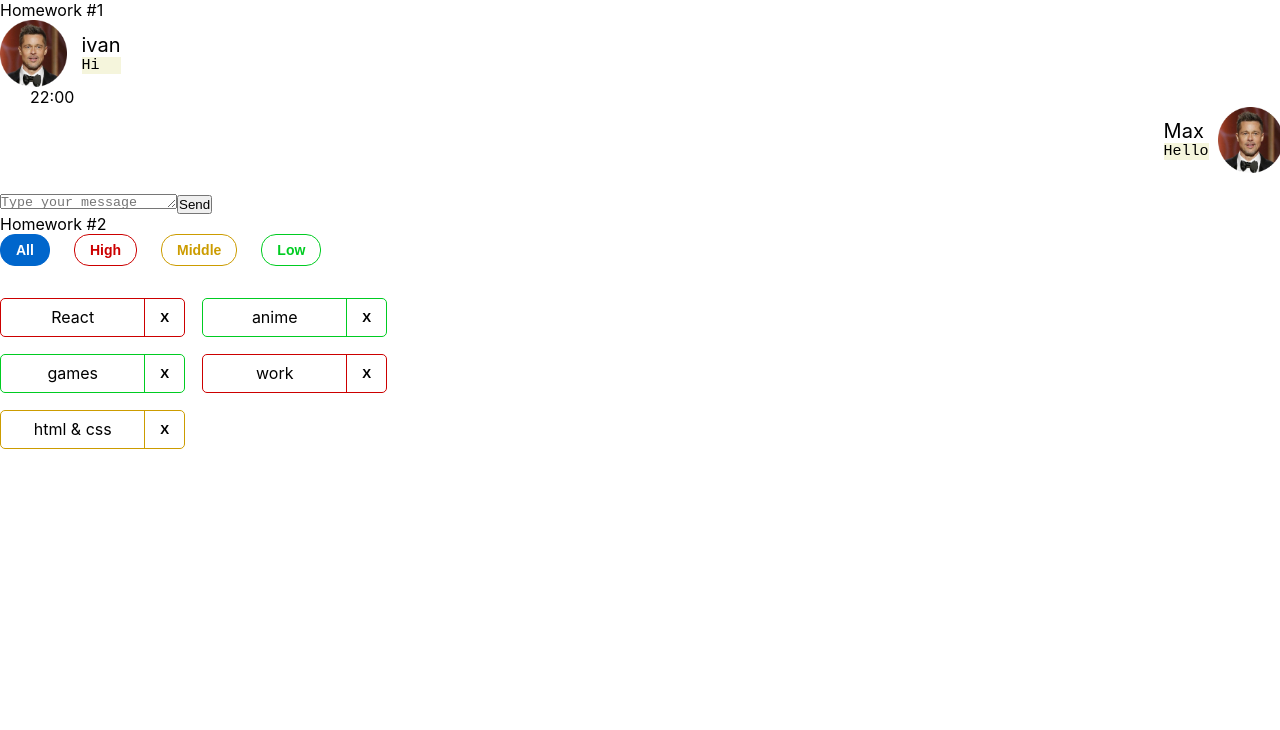
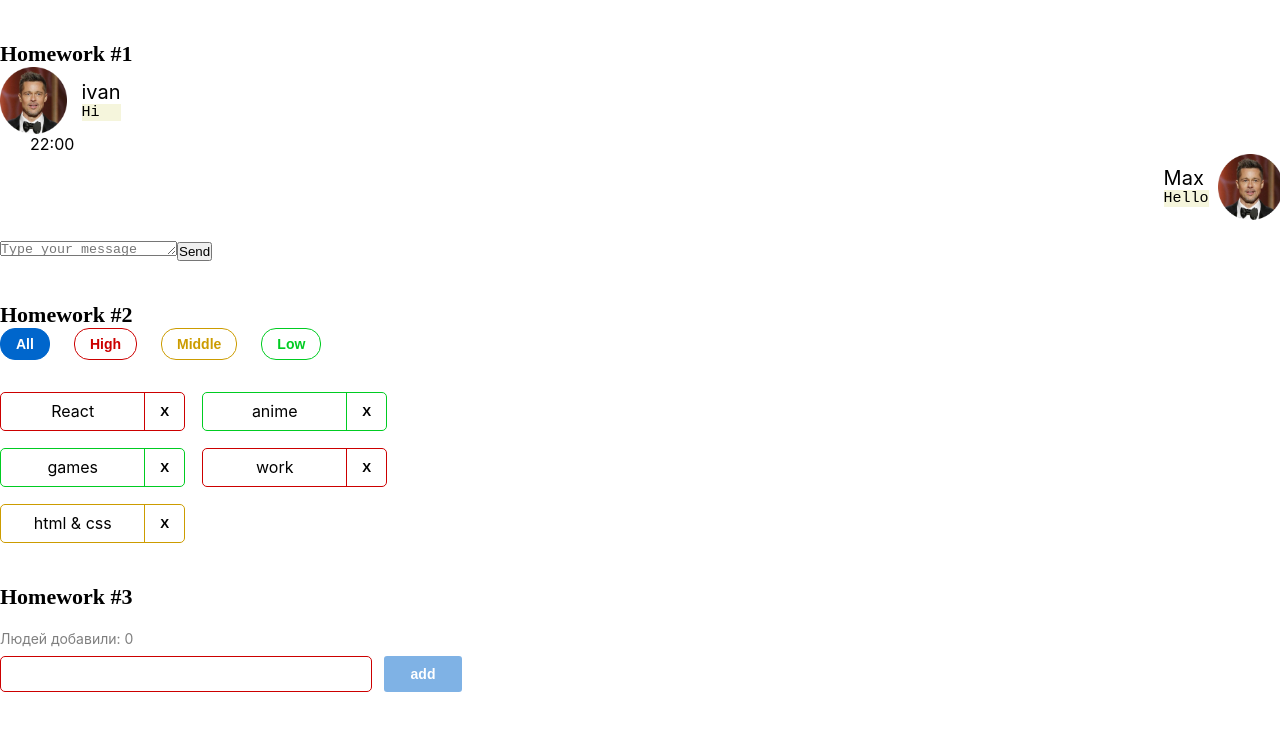
Before and after one commit to Kuzminih305/hws2-master, a React (Create React App) app: page / in a window 1280 px wide. Shown: the top 730 px of the page. Built offline with nearby package versions, Linux system fonts and the light colour scheme.

Commit message:
goodjob3

```diff
--- a/src/s1-main/App.module.css
+++ b/src/s1-main/App.module.css
@@ -7,5 +7,12 @@
 }
 
 .hwTitle {
+    font-family: 'Montserrat';
+    font-style: normal;
+    font-weight: 600;
+    font-size: 22px;
+    line-height: 27px;
+    padding-top: 40px;
+
 
 }
--- a/src/s1-main/App.tsx
+++ b/src/s1-main/App.tsx
@@ -2,6 +2,8 @@ import React from 'react'
 import s from './App.module.css'
 import HW1 from '../s2-homeworks/hw01/HW1'
 import HW2 from "../s2-homeworks/hw02/HW2";
+import HW3 from "../s2-homeworks/hw03/HW3";
+
 
 function App() {
     return (
@@ -10,7 +12,7 @@ function App() {
             {/*раскомментировать по ходу выполнения*/}
             {/* eslint-disable-next-line react/jsx-no-undef */}
             <HW2/>
-            {/*<HW3/>*/}
+            <HW3/>
             {/*<HW4/>*/}
 
             {/*при выполнении дз 5 и более - закомментировать здесь дз 1-4, так как они есть внутри дз 5*/}
--- a/src/s2-homeworks/hw03/Greeting.module.css
+++ b/src/s2-homeworks/hw03/Greeting.module.css
@@ -1,22 +1,56 @@
 .greetingForm {
+    padding-top: 20px;
 }
 
 .inputAndButtonContainer {
+    display: flex;
+    gap: 12px;
 }
 
 .error {
+    color: red;
+    font-style: normal;
+    font-weight: 400;
+    font-size: 14px;
+    line-height: 17px;
 }
 
 .input {
+    border: 1px solid #D1D1D1;
+    border-radius: 5px;
+    width: 372px;
+    height: 36px;
+    font-weight: 500;
+    font-size: 16px;
+    line-height: 20px;
+    padding: 12px 10px 10px 10px;
+    margin: 0 0 10px 0;
 }
 
 .input:focus {
+    outline: none;
 }
 
 .errorInput {
+    border: 1px solid #CC0000;
+    border-radius: 5px;
+    width: 372px;
+    height: 36px;
+    outline: none;
+    padding: 12px 10px 10px 10px;
 }
 
 .button {
+    width: 78px;
+    height: 36px;
+    font-style: normal;
+    font-weight: 600;
+    font-size: 14px;
+    line-height: 20px;
+    color: #FFFFFF;
+    background: #0066CC;
+    border: none;
+    border-radius: 5px;
 }
 
 .button:focus {
@@ -26,9 +60,18 @@
 }
 
 .button:disabled {
+    opacity: 0.5;
+    border-radius: 3px;
+
 }
 
 .text {
+    font-style: normal;
+    font-weight: 400;
+    font-size: 14px;
+    line-height: 17px;
+    color: rgba(0, 0, 0, 0.5);
+    margin: 0 0 9px 0;
 }
 
 .greeting {
--- a/src/s2-homeworks/hw03/Greeting.tsx
+++ b/src/s2-homeworks/hw03/Greeting.tsx
@@ -2,14 +2,14 @@ import React, {ChangeEvent, KeyboardEvent} from 'react'
 import s from './Greeting.module.css'
 
 type GreetingPropsType = {
-    name: any // need to fix any
-    setNameCallback: any // need to fix any
-    addUser: any // need to fix any
-    onBlur: any // need to fix any
-    onEnter: any // need to fix any
-    error: any // need to fix any
-    totalUsers: any // need to fix any
-    lastUserName?: any // need to fix any
+    name: string // need to fix any
+    setNameCallback: (e: ChangeEvent<HTMLInputElement>) => void // need to fix any
+    addUser: () => void // need to fix any
+    onBlur: () => void // need to fix any
+    onEnter: (e: KeyboardEvent<HTMLInputElement>) => void // need to fix any
+    error: string // need to fix any
+    totalUsers: number // need to fix any
+    lastUserName?: string // need to fix any
 }
 
 // презентационная компонента (для верстальщика)
--- a/src/s2-homeworks/hw03/GreetingContainer.tsx
+++ b/src/s2-homeworks/hw03/GreetingContainer.tsx
@@ -1,20 +1,35 @@
 import React, { ChangeEvent, KeyboardEvent, useState } from 'react'
 import Greeting from './Greeting'
 import { UserType } from './HW3'
+import user from "../hw08/User";
 
 type GreetingContainerPropsType = {
-    users: any // need to fix any
-    addUserCallback: any // need to fix any
+    users: UserType[] // need to fix any
+    addUserCallback: (name: string) => void // need to fix any
 }
 
-export const pureAddUser = (name: any, setError: any, setName: any, addUserCallback: any) => {
+export const pureAddUser = (name: string, setError: (error: string) => void, setName: (name: string) => void, addUserCallback: (name: string) => void) => {
+    if (name.trim() === "") {
+        setError('Ошибка! Введите имя!')
+    } else {
+        addUserCallback(name)
+        setName('')
+    }
+
     // если имя пустое - показать ошибку, иначе - добавить юзера и очистить инпут
 }
 
-export const pureOnBlur = (name: any, setError: any) => { // если имя пустое - показать ошибку
+export const pureOnBlur = (name: string, setError: (error: string) => void) => {
+    if (name.trim() === "") {
+        setError('Ошибка! Введите имя!')
+        // если имя пустое - показать ошибку
+    }
 }
 
-export const pureOnEnter = (e: any, addUser: any) => { // если нажата кнопка Enter - добавить
+export const pureOnEnter = (e: KeyboardEvent<HTMLInputElement>, addUser: () => void) => {
+    if (e.key === 'Enter') {
+        addUser()
+    }// если нажата кнопка Enter - добавить
 }
 
 // более простой и понятный для новичков
@@ -23,15 +38,13 @@ export const pureOnEnter = (e: any, addUser: any) => { // если нажата
 // более современный и удобный для про :)
 const GreetingContainer: React.FC<GreetingContainerPropsType> = ({
     users,
-    addUserCallback,
-}) => {
+    addUserCallback,}) => {
     // деструктуризация пропсов
-    const [name, setName] = useState<any>('') // need to fix any
-    const [error, setError] = useState<any>('') // need to fix any
+    const [name, setName] = useState<string>('') // need to fix any
+    const [error, setError] = useState<string>('') // need to fix any
 
-    const setNameCallback = (e: any) => { // need to fix any
-        setName('some name') // need to fix
-
+    const setNameCallback = (e: ChangeEvent<HTMLInputElement>) => { // need to fix any
+        setName(e.currentTarget.value) // need to fix
         error && setError('')
     }
     const addUser = () => {
@@ -42,12 +55,12 @@ const GreetingContainer: React.FC<GreetingContainerPropsType> = ({
         pureOnBlur(name, setError)
     }
 
-    const onEnter = (e: any) => {
+    const onEnter = (e: KeyboardEvent<HTMLInputElement>) => {
         pureOnEnter(e, addUser)
     }
 
-    const totalUsers = 0 // need to fix
-    const lastUserName = 'some name' // need to fix
+    const totalUsers = users.length // need to fix
+    const lastUserName = users.length > 0  ? users[users.length-1].name : ""// need to fix
 
     return (
         <Greeting
--- a/src/s2-homeworks/hw03/HW3.tsx
+++ b/src/s2-homeworks/hw03/HW3.tsx
@@ -2,6 +2,8 @@ import React, { useState } from 'react'
 import { v1 } from 'uuid'
 import s2 from '../../s1-main/App.module.css'
 import GreetingContainer from './GreetingContainer'
+import user from "../hw08/User";
+import User from "../hw08/User";
 
 /*
 * 1 - описать тип UserType
@@ -19,20 +21,22 @@ import GreetingContainer from './GreetingContainer'
 
 // types
 export type UserType = {
-    _id: any // need to fix any
-    name: any // need to fix any
+    _id: string // need to fix any
+    name: string // need to fix any
 }
 
-export const pureAddUserCallback = (name: any, setUsers: any, users: any) => { // need to fix any
-    const user = { // need to fix
+export const pureAddUserCallback = (name: string, setUsers: ([]) => void, users: UserType[]) => { // need to fix any
+    const user = {
+        _id: v1(),
+        name: name// need to fix
     }
     setUsers([...users, user])
 }
 
 const HW3 = () => {
-    const [users, setUsers] = useState<any>([]) // need to fix any
+    const [users, setUsers] = useState<UserType[]>([]) // need to fix any
 
-    const addUserCallback = (name: any) => { // need to fix any
+    const addUserCallback = (name: string) => { // need to fix any
         pureAddUserCallback(name, setUsers, users)
     }
 
```
